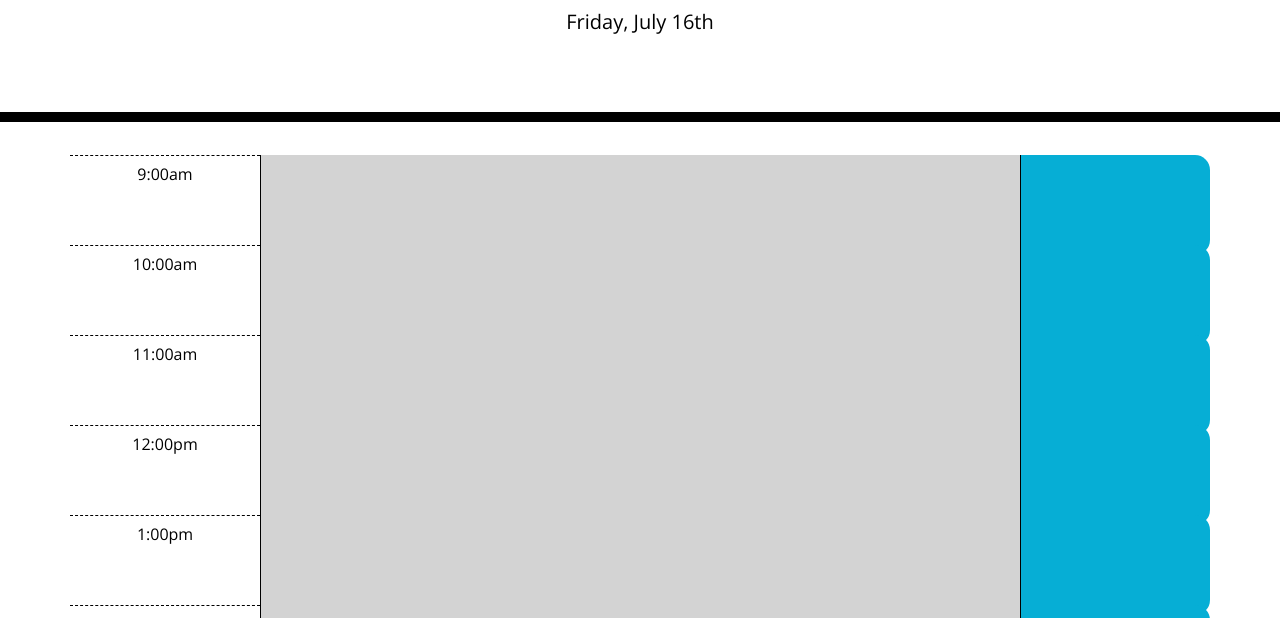
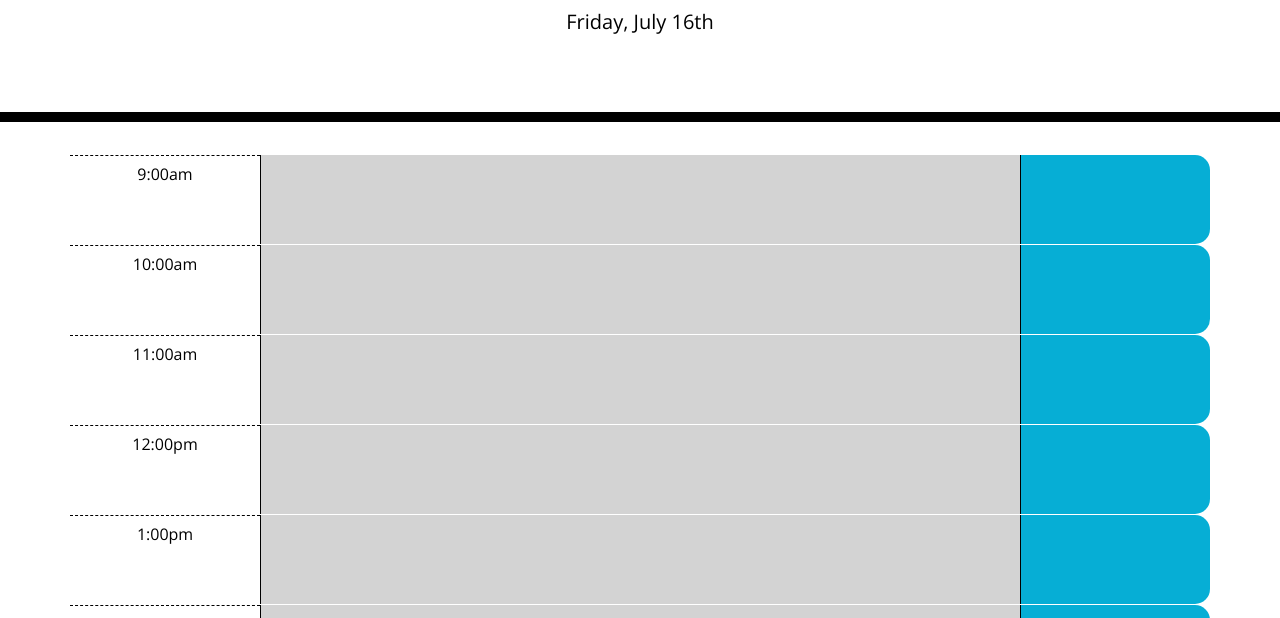
Before and after one commit to SiyanGuo/work-day-schedule, a plain HTML site: page Develop/index.html in a window 1280 px wide. Shown: the part 182-800 px from the top of the page. Drawn offline with nearby package versions, Linux system fonts and the light colour scheme; a web font is replaced by a local one.

Commit message:
use Jquery to create timeblocks

```diff
--- a/Develop/index.html
+++ b/Develop/index.html
@@ -27,7 +27,7 @@
 
   <div class="container">
 
-    <div class="row time-block">
+    <!-- <div class="row time-block">
       <p class="col-md-2 hour">9:00am</p>
       <textarea id="0" class="col-md-8 description" cols="100" rows="3"></textarea>
       <div id="0" class="col-md-2 saveBtn">
@@ -97,7 +97,7 @@
       <div class="col-md-2 saveBtn">
         <span class="oi oi-circle-check display-4"></span>
       </div>
-    </div>
+    </div> -->
 
     <!-- Timeblocks go here -->
   </div>
--- a/Develop/script.js
+++ b/Develop/script.js
@@ -3,6 +3,34 @@ var today = moment().format('dddd, MMMM Do');
 $("#currentDay").text(today);
 
 var schedules = [];
+var timeBlocks = ["9:00am", "10:00am", "11:00am", "12:00pm", "1:00pm", "2:00pm", "3:00pm", "4:00pm", "5:00pm"]
+
+//create timeblocks
+for (var i = 0; i < timeBlocks.length; i++) {
+    var timeBlockDiv = $("<div>")
+        .addClass("row time-block")
+
+    var timeText = $("<p>")
+        .addClass("col-md-2 hour")
+        .text(timeBlocks[i])
+
+    var scheduleInput = $("<textarea>")
+        .addClass("col-md-8 description")
+        .attr("cols", "100")
+        .attr("row", "3")
+        .attr("id", i)
+
+    var saveDiv = $("<div>")
+        .addClass("col-md-2 saveBtn")
+        .attr("id", i)
+
+    var icon = $("<span>")
+        .addClass("oi oi-circle-check display-4 mt-3")
+
+    $(saveDiv).append(icon);
+    $(timeBlockDiv).append(timeText, scheduleInput, saveDiv);
+    $(".container").append(timeBlockDiv);
+}
 
 //iterate each timeblock and change background color
 $(".time-block").each(function (index, el) {
@@ -22,23 +50,44 @@ $(".time-block").each(function (index, el) {
     }
 });
 
-var saveSchedules = function () {
-    var id = $(this).attr("id");
+// save schedules in an array and localStorage
+var saveSchedulesHandler = function () {
+    var id = JSON.parse($(this).attr("id"));
+    console.log("event - id", id);
+    // $("textarea[id=" + id + "]").change(function () {
+    //     alert("changed");
+    // })
     var scheduleInput = $(this).siblings(".description").val();
+    console.log(schedules);
+    $.each(schedules, function (index, val) {
+        if (val.id === id) {
+            val.name = scheduleInput;
+            return false;
+        }
+    })
     var schedule = { id: id, name: scheduleInput };
     schedules.push(schedule);
+    console.log(schedule);
     localStorage.setItem("schedules", JSON.stringify(schedules));
     loadSchedules();
+
 }
 
+//load schedules on the page
 var loadSchedules = function () {
     schedules = JSON.parse(localStorage.getItem("schedules"));
-    console.log(schedules);
+    if (!schedules) {
+        schedules = [];
+    }
     $.each(schedules, function (index, val) {
-        console.log("val", val);
         $("textarea[id=" + val.id + "]").val(val.name)
     })
+    console.log(schedules);
 }
 
 loadSchedules();
-$(".time-block").on("click", ".saveBtn", saveSchedules);
+
+$(".time-block").on("click", ".saveBtn", saveSchedulesHandler);
+
+//reload the page every 30 mins
+// setInterval(loadSchedules(), (1000 * 60) * 30);
```
